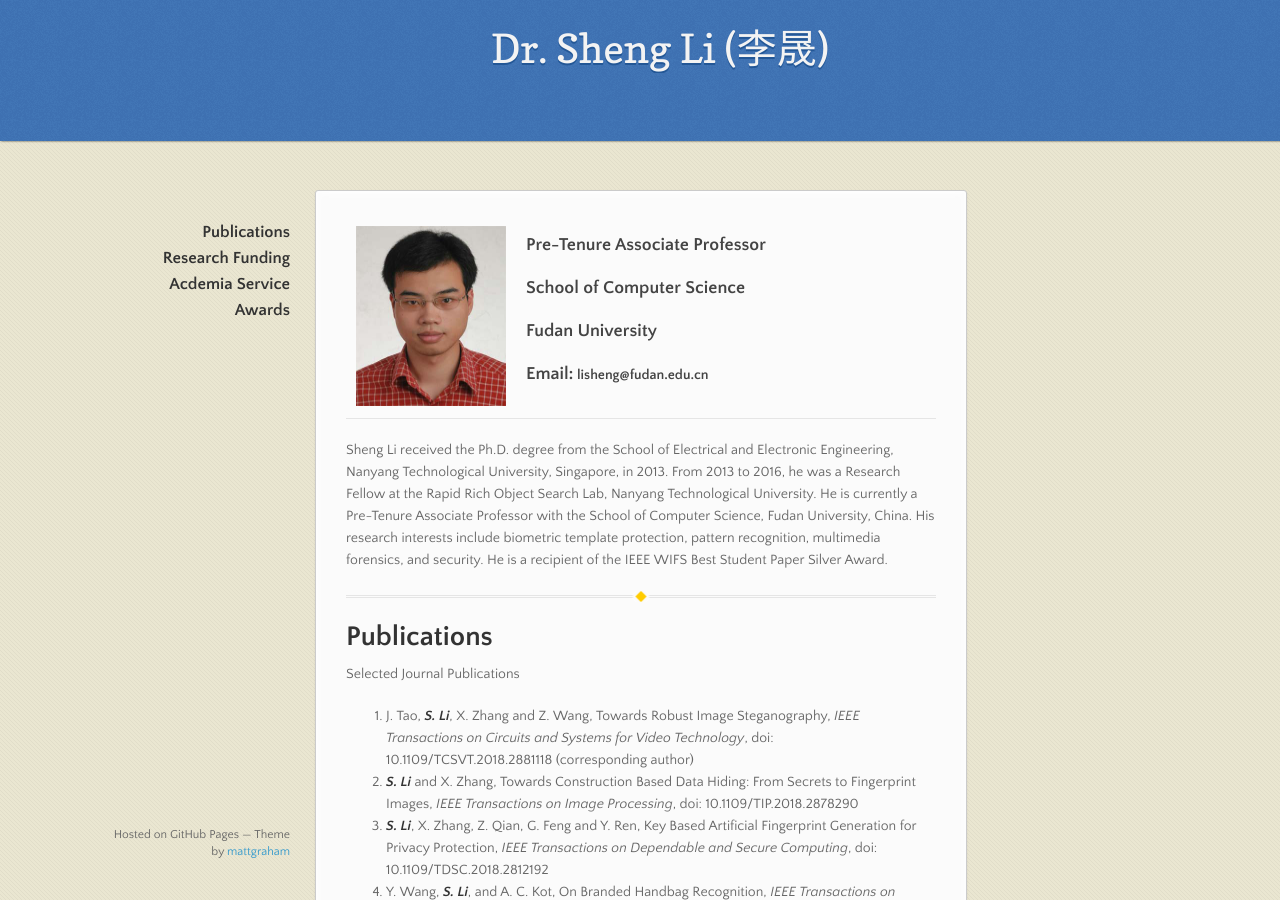
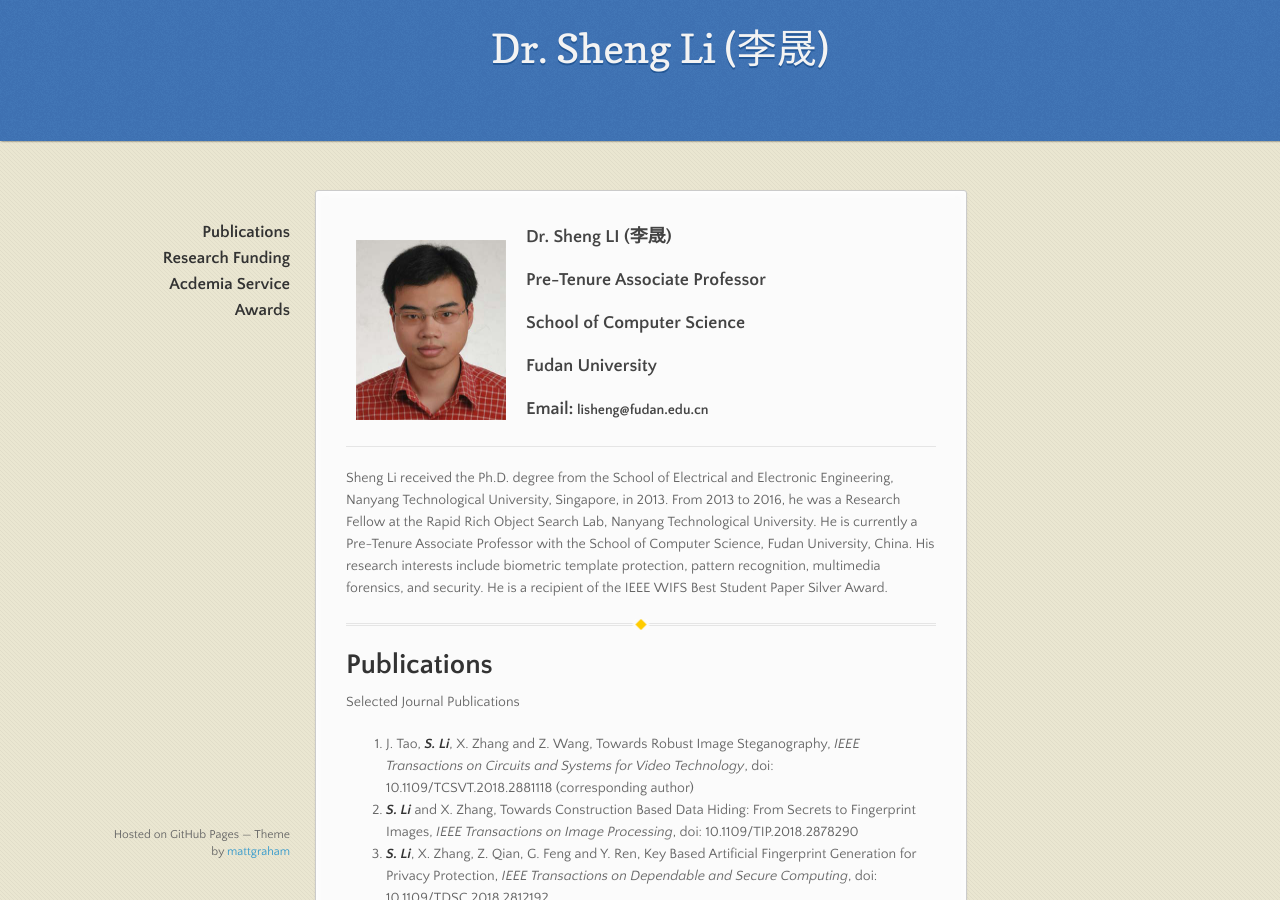
Before and after one commit to blazelisheng/blazelisheng.github.io, a Jekyll site: the page built from index.md, in a window 1280 px wide and 900 px high. Built offline with Jekyll 4.4.1, drawn with Linux system fonts in a browser that asks for light colours; the repository's description, which GitHub fills in, is left out.

Commit message:
Update index.md

```diff
--- a/index.md
+++ b/index.md
@@ -6,7 +6,8 @@
   <tr>
     <th width="150">
 <img src="/assets/images/Sheng_Li_Photo.png" width="150" height="180" /></th>
-  <th> <p align="left"><font size="+1"> Pre-Tenure Associate Professor</font></p>
+  <th> <p align="left"><font size="+1"> Dr. Sheng LI (李晟)</font></p>
+        <p align="left"><font size="+1"> Pre-Tenure Associate Professor</font></p>
         <p align="left"><font size="+1">School of Computer Science</font></p>
         <p align="left"><font size="+1">Fudan University</font></p>
         <p align="left"><font size="+1">Email:</font> lisheng@fudan.edu.cn</p></th>
```
